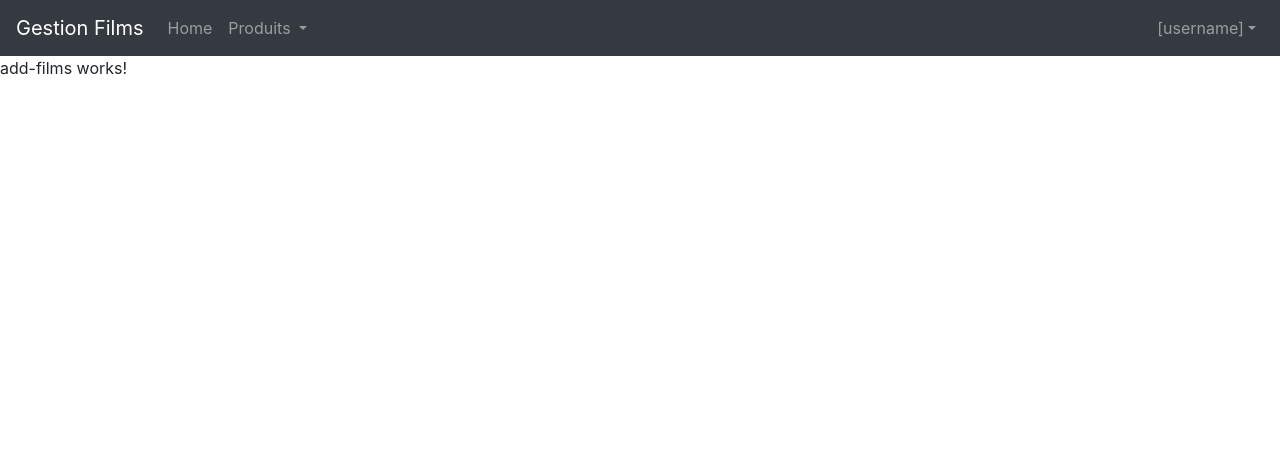
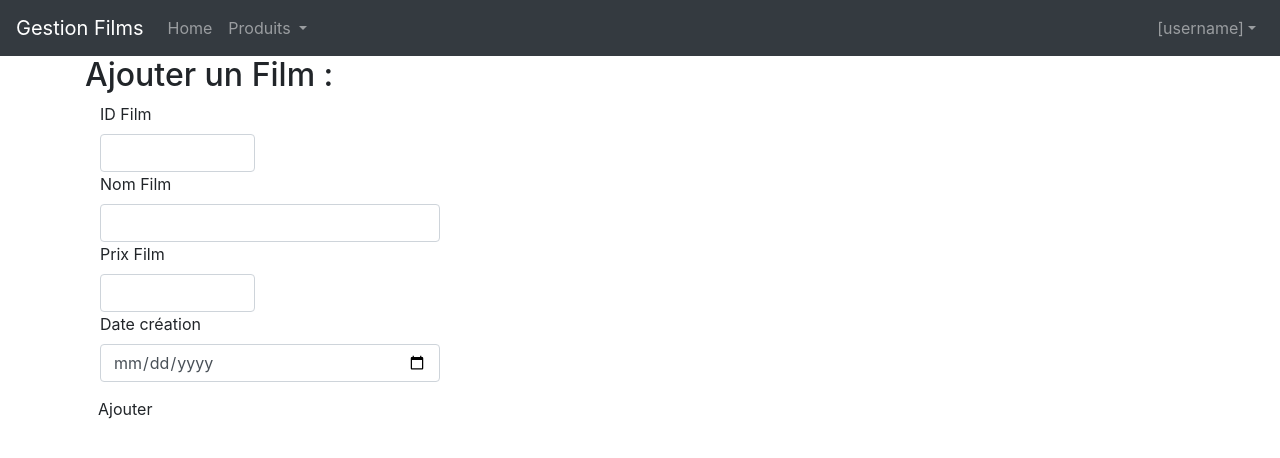
Before and after one commit to amira-haouet/managermovies_SpringBootAngular, an Angular app in the folder moviesmanager/: page /add-films in a window 1280 px wide. Shown: the top 458 px of the page. Built offline with nearby package versions, Linux system fonts and the light colour scheme.

Commit message:
angular addfilmsCompo commit

```diff
--- a/moviesmanager/src/app/add-films/add-films.component.html
+++ b/moviesmanager/src/app/add-films/add-films.component.html
@@ -1 +1,29 @@
-<p>add-films works!</p>
+<div class="container">
+    <div>
+    <h2>Ajouter un Film :</h2>
+    </div><form >
+        <div class="col-sm-2 col-md-2 col-lg-2">
+        <label >ID Film</label>
+        <input type="text" [(ngModel)]="newFilm.idFilm"
+        name="idFilm" class="form-control">
+        </div>
+        <div class="col-sm-4 col-md-4 col-lg-4" >
+        <label >Nom Film</label>
+        <input type="text"[(ngModel)]= "newFilm.nomFilm"
+        name="nomFilm" class="form-control">
+        </div>
+        <div class="col-sm-2 col-md-2 col-lg-2">
+        <label >Prix Film</label>
+        <input type="number" [(ngModel)]= "newFilm.prixFilm"
+        name="prixFilm" class="form-control">
+        </div>
+        <div class="col-sm-4 col-md-4 col-lg-4">
+        <label >Date création</label>
+        <input type="date" [(ngModel)]= "newFilm.dateCreation"
+        name="dateCreation" class="form-control">
+        </div>
+        <div class="mt-2">
+        <button type="submit" (click)="addFilm()" class="btn btnsuccess">Ajouter</button>
+        </div>
+        </form>
+        </div>
--- a/moviesmanager/src/app/add-films/add-films.component.ts
+++ b/moviesmanager/src/app/add-films/add-films.component.ts
@@ -14,7 +14,7 @@ export class AddFilmsComponent implements OnInit {
 
   ngOnInit(): void {
   }
-  addProduit(){
+  addFilm(){
     console.log(this.newFilm);
     }
 
```
Also changed, not shown: moviesmanager/src/app/services/film.service.ts (added, +27 -0 lines), 1 other file (tests, documents, lock files or other folders).
